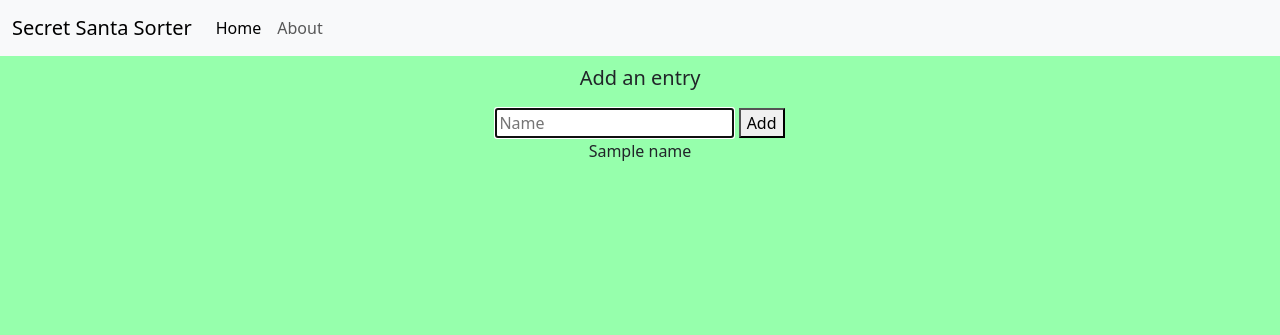
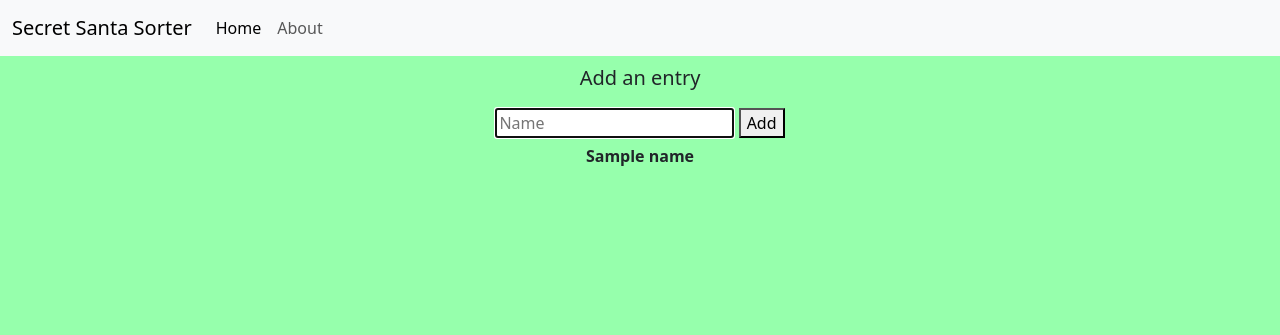
Before and after one commit to sjpoulin/secretsanta, a Flask app: template templates/index.html in a window 1280 px wide. Shown: the top 335 px of the page. Run offline with Flask 3, Linux system fonts and the light colour scheme; the template is opened without the code that fills it: most values are stand-ins (such as "Sample title", 1, 10 or a date in 2020).

Commit message:
Bold and padded padded entry for index.html

```diff
--- a/static/styles.css
+++ b/static/styles.css
@@ -17,9 +17,14 @@ body {
     text-align: center;
 }
 
-.entries {
+#entries {
     margin-left: auto;
     margin-right: auto;
+}
+
+#entries td {
+    font-weight: bold;
+    padding: 6px;
 }
 
 .imglink {
--- a/templates/index.html
+++ b/templates/index.html
@@ -10,7 +10,7 @@
 
     <!-- Table to list inputted names -->
     <div>
-        <table class="entries">
+        <table id="entries">
             <tbody>
                 {% for name in names %}
                     <tr>
```
